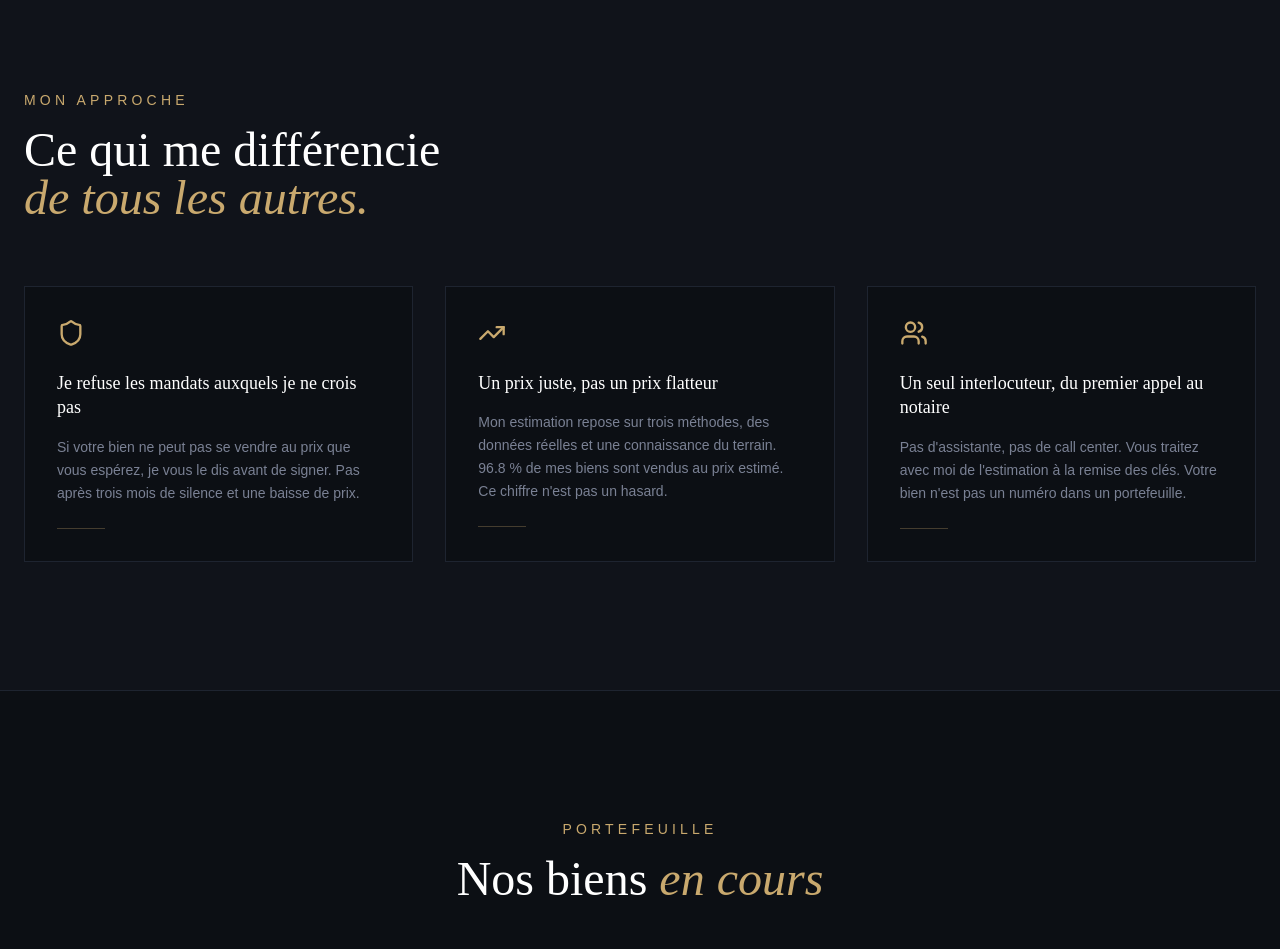
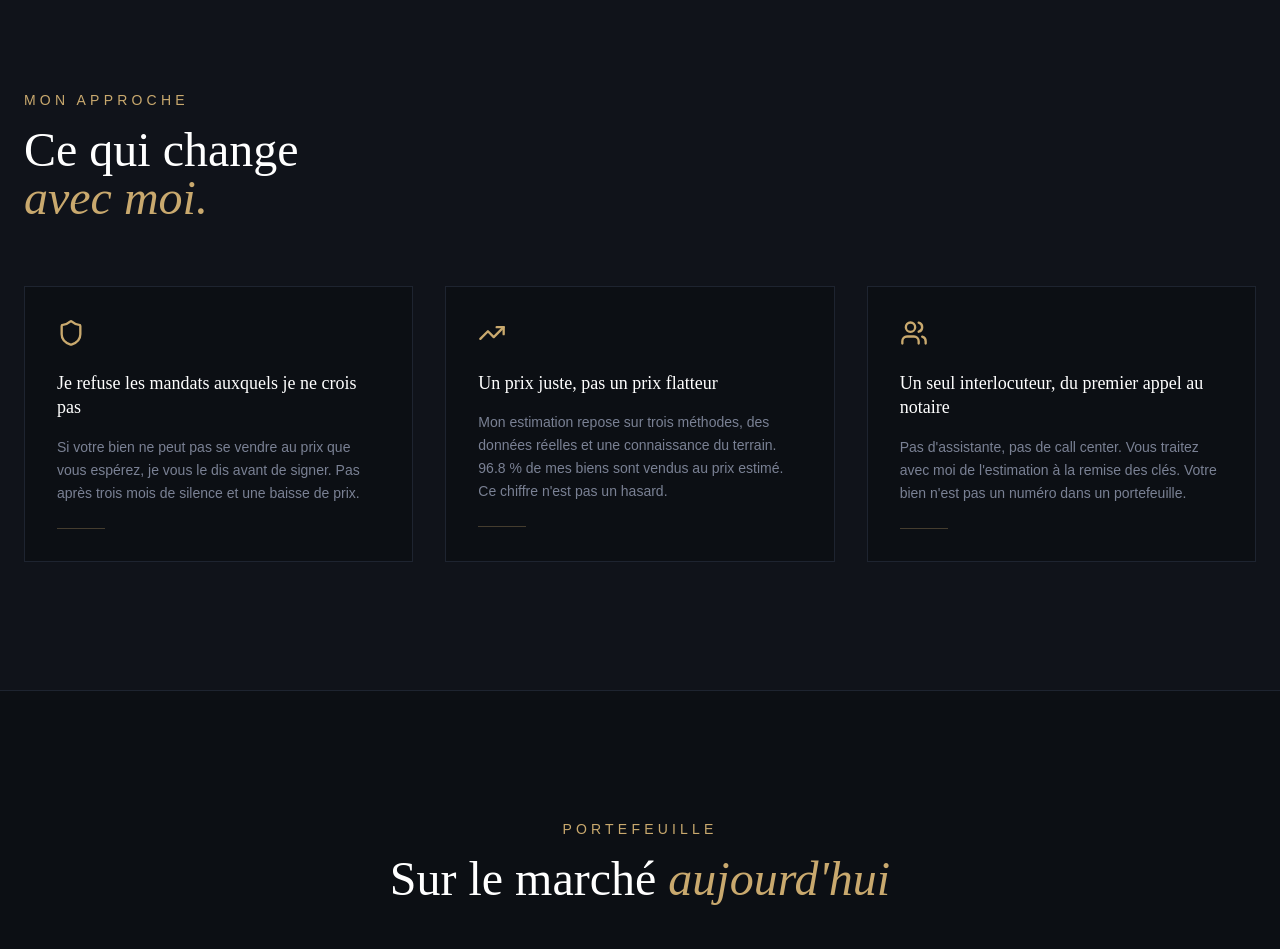
Before and after one commit to Sinseed/maison-praet, a Next.js app: page / in a window 1280 px wide. Shown: the part 2020-2969 px from the top of the page. Built offline with nearby package versions, Linux system fonts and the light colour scheme.

Commit message:
Refonte des phrases d'accroche : Anatomie, Mon approche, Portefeuille, Témoignages, Journal, Couverture géographique

```diff
--- a/app/journal/page.tsx
+++ b/app/journal/page.tsx
@@ -7,7 +7,7 @@ export default function JournalPage() {
     <div className="min-h-screen bg-brand-dark pt-24">
       <div className="max-w-4xl mx-auto px-6 py-16">
         <p className="font-body text-sm tracking-[0.3em] uppercase text-brand-gold mb-4">Journal</p>
-        <h1 className="font-display text-4xl md:text-5xl font-light text-white mb-4">Conseils & <span className="italic text-brand-gold">analyses</span></h1>
+        <h1 className="font-display text-4xl md:text-5xl font-light text-white mb-4">Entre <span className="italic text-brand-gold">deux mandats.</span></h1>
         <p className="font-body text-brand-muted mb-16 max-w-2xl">Marché immobilier vaudois, conseils vendeurs, guides pratiques. Des articles concrets pour prendre les bonnes décisions.</p>
         <div className="space-y-8">
           {[...ARTICLES].sort((a, b) => b.date.localeCompare(a.date)).map(a => (
--- a/app/page.tsx
+++ b/app/page.tsx
@@ -115,7 +115,7 @@ function Approach() {
       <div className="max-w-7xl mx-auto px-6 py-24 md:py-32">
         <div className="mb-16">
           <p className="font-body text-sm tracking-[0.3em] uppercase text-brand-gold mb-4">Mon approche</p>
-          <h2 className="font-display text-4xl md:text-5xl font-light text-white leading-tight">Ce qui me différencie<br /><span className="italic text-brand-gold">de tous les autres.</span></h2>
+          <h2 className="font-display text-4xl md:text-5xl font-light text-white leading-tight">Ce qui change<br /><span className="italic text-brand-gold">avec moi.</span></h2>
         </div>
         <div className="grid md:grid-cols-3 gap-8">
           {pillars.map((s, i) => (
@@ -142,7 +142,7 @@ function MandatsSection() {
     <section id="nosbiens" className="max-w-7xl mx-auto px-6 py-24 md:py-32">
       <div className="text-center mb-12">
         <p className="font-body text-sm tracking-[0.3em] uppercase text-brand-gold mb-4">Portefeuille</p>
-        <h2 className="font-display text-4xl md:text-5xl font-light text-white">Nos biens <span className="italic text-brand-gold">en cours</span></h2>
+        <h2 className="font-display text-4xl md:text-5xl font-light text-white">Sur le marché <span className="italic text-brand-gold">aujourd&apos;hui</span></h2>
       </div>
       <div className="flex justify-center gap-3 mb-12 flex-wrap">
         {FILTRES.map(f => (<button key={f.key} onClick={() => setFiltre(f.key)} className={`font-body text-xs tracking-widest uppercase px-5 py-2.5 border transition-all duration-300 ${filtre === f.key ? 'border-brand-gold text-brand-gold bg-brand-gold/10' : 'border-brand-border text-brand-muted hover:border-brand-gold/50 hover:text-brand-gold'}`}>{f.label}</button>))}
@@ -234,7 +234,7 @@ function JournalPreview() {
     <section id="journal" className="max-w-7xl mx-auto px-6 py-24 md:py-32">
       <div className="text-center mb-16">
         <p className="font-body text-sm tracking-[0.3em] uppercase text-brand-gold mb-4">Journal</p>
-        <h2 className="font-display text-4xl md:text-5xl font-light text-white">Conseils & <span className="italic text-brand-gold">analyses</span></h2>
+        <h2 className="font-display text-4xl md:text-5xl font-light text-white">Entre <span className="italic text-brand-gold">deux mandats.</span></h2>
       </div>
       <div className="grid md:grid-cols-3 gap-8">
         {recent.map(a => (
@@ -315,7 +315,7 @@ function Testimonials() {
       <div className="absolute top-0 left-1/3 w-80 h-80 rounded-full bg-brand-gold/3 blur-[120px]" />
       <div className="max-w-6xl mx-auto px-6 relative z-10">
         <p className="font-body text-xs tracking-[0.3em] uppercase text-brand-gold mb-4">Témoignages</p>
-        <h2 className="font-display text-3xl md:text-4xl font-light text-white mb-16">Ce qu'ils en disent.</h2>
+        <h2 className="font-display text-3xl md:text-4xl font-light text-white mb-16">Leurs <span className="italic text-brand-gold">mots.</span></h2>
         <div className="grid md:grid-cols-2 gap-6">
           {TEMOIGNAGES.map((t, i) => (
             <div key={i} className="bg-brand-card/50 border border-brand-border/50 p-8 hover:border-brand-gold/30 transition-colors">
--- a/app/track-record/page.tsx
+++ b/app/track-record/page.tsx
@@ -93,7 +93,7 @@ function MapSection() {
       <div className="mb-12 md:mb-16 max-w-2xl">
         <p className="font-body text-sm tracking-[0.3em] uppercase text-brand-gold mb-4">Couverture géographique</p>
         <h2 className="font-display text-3xl md:text-4xl font-light text-white leading-tight">
-          Mes mandats sur<br /><span className="italic text-brand-gold">l'arc lémanique.</span>
+          Du Léman<br /><span className="italic text-brand-gold">au Jura.</span>
         </h2>
       </div>
 
@@ -169,7 +169,7 @@ function TypologiesSection() {
       <div className="mb-12 md:mb-16 max-w-2xl">
         <p className="font-body text-sm tracking-[0.3em] uppercase text-brand-gold mb-4">Anatomie de mes mandats</p>
         <h2 className="font-display text-3xl md:text-4xl font-light text-white leading-tight mb-6">
-          Une polyvalence<br /><span className="italic text-brand-gold">éprouvée.</span>
+          Aucune typologie<br /><span className="italic text-brand-gold">à part.</span>
         </h2>
         <p className="font-body text-base text-brand-text leading-relaxed">
           Du studio en ville à l&apos;immeuble de rendement, du terrain à bâtir à la promotion mixte. J&apos;ai traité tous les types de biens que l&apos;arc lémanique propose, à toutes les gammes. Cliquez sur une catégorie pour voir le détail.
```
